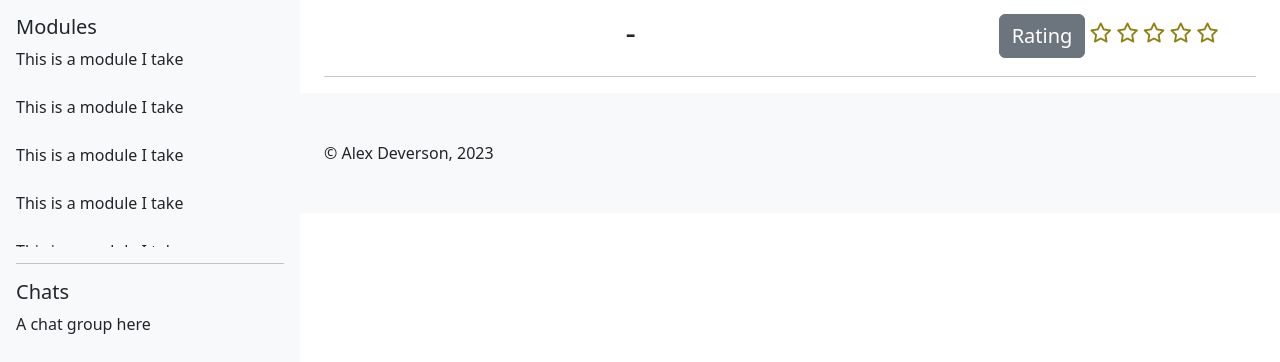
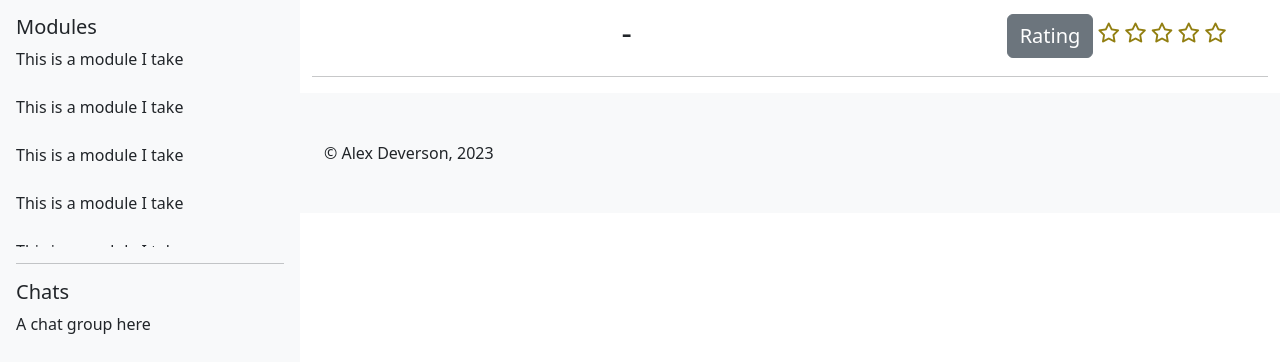
Before and after one commit to Durigy/dissertation, a Flask app: template main/templates/module/module_layout.html in a window 1280 px wide. Shown: the part 56-418 px from the top of the page. Run offline with Flask 2, Linux system fonts and the light colour scheme; the template is opened without the code that fills it, so the values that code supplies are empty; some libraries are stand-ins or nearby versions.

Commit message:
module layout update

```diff
--- a/main/templates/module/module_layout.html
+++ b/main/templates/module/module_layout.html
@@ -1,7 +1,7 @@
 {% extends "layout.html" %}
 {% block content %}
 
-<div class="container">
+<!-- <div class="container"> -->
     <div class="row text-center">
         <div class="col-8">
             <h2>{{ module.code }} - {{ module.name }}</h2>
@@ -43,5 +43,5 @@
     {% block module %}
 
     {% endblock module %}
-</div>
+<!-- </div> -->
 {% endblock content %}
--- a/main/templates/module/module_single.html
+++ b/main/templates/module/module_single.html
@@ -70,4 +70,6 @@
 </ul>
 <a href="#" class="btn btn-secondary">Add a resource</a>
 
+<br><br>
+
 {% endblock module %}
```
